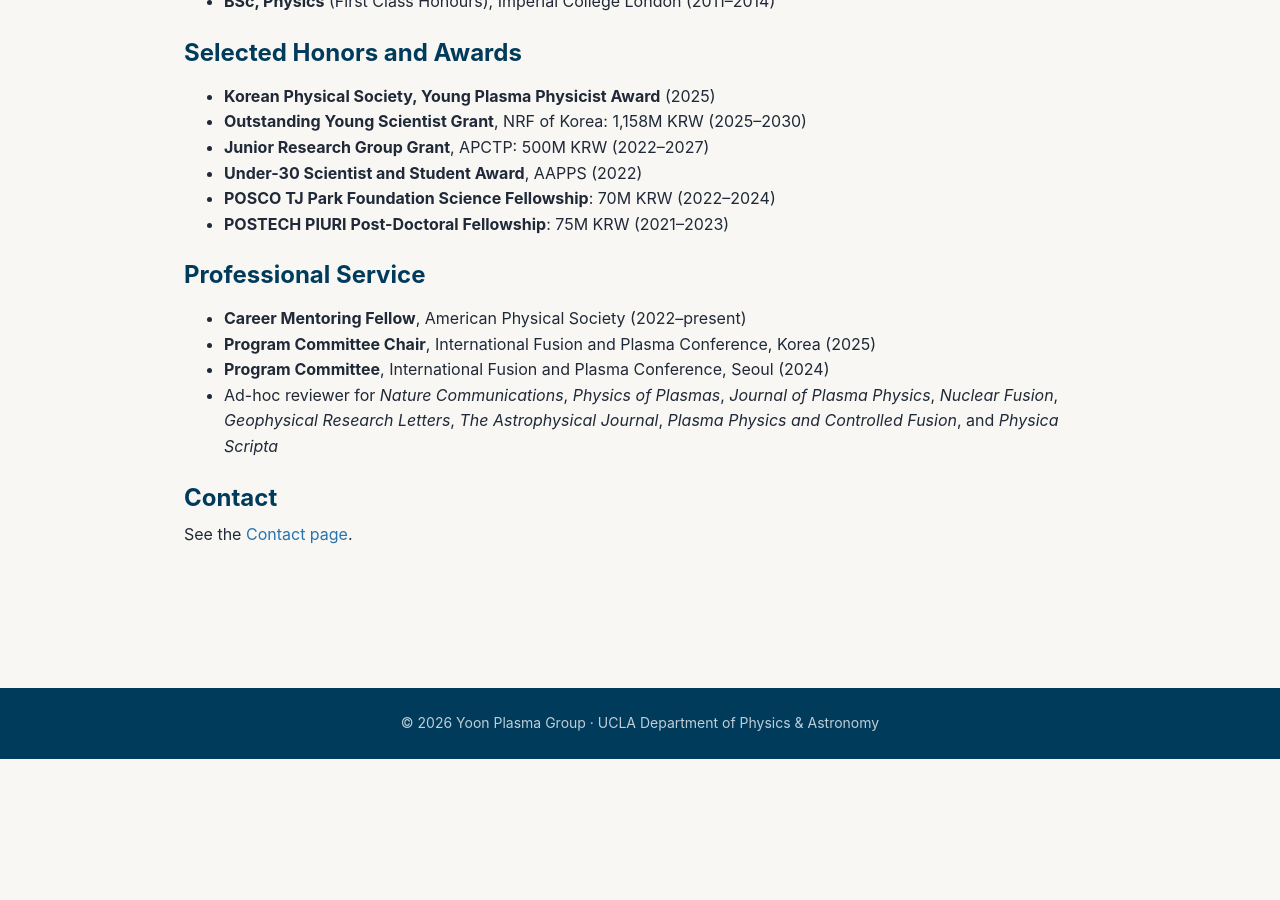
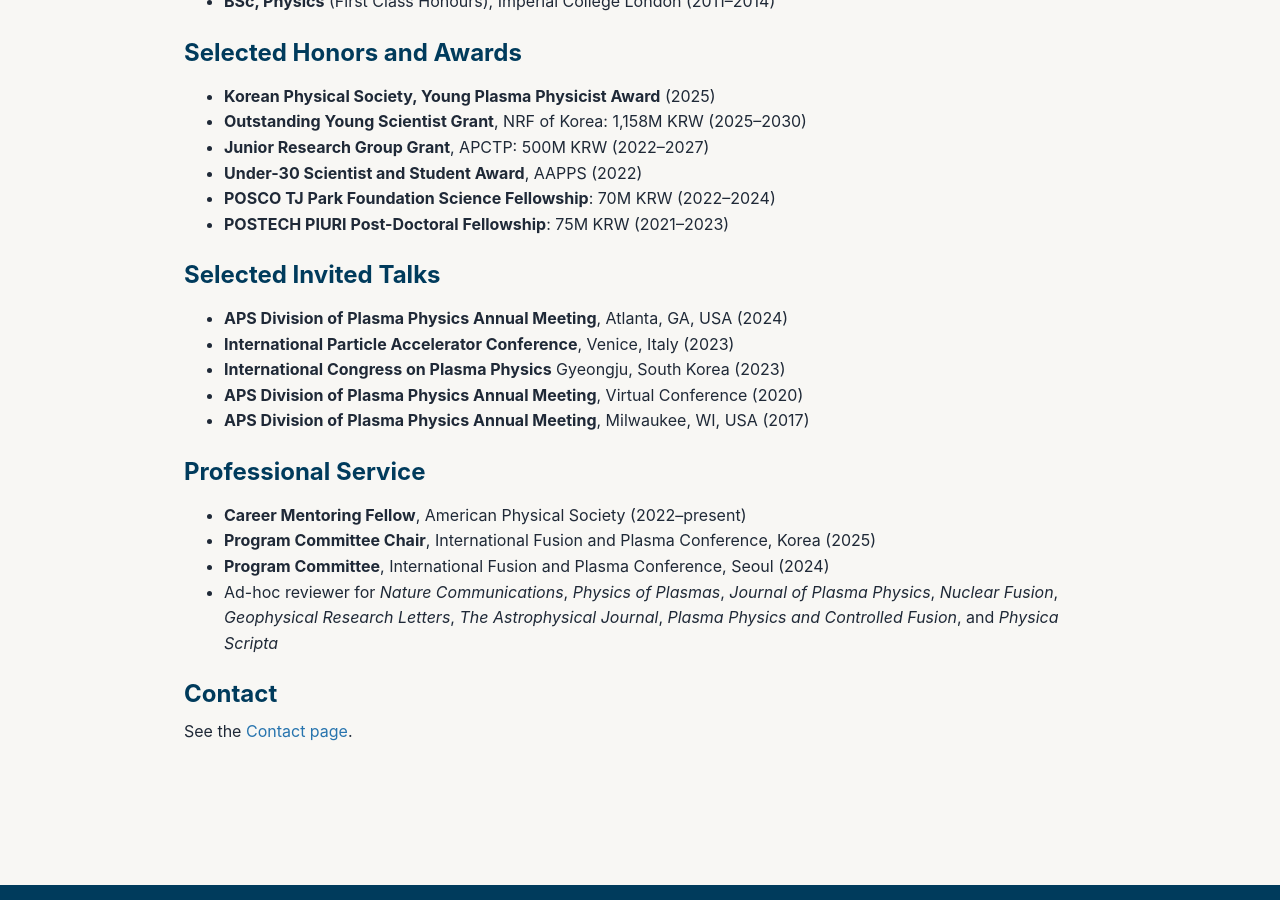
Before and after one commit to ydyoon93/yoonplasmagroup, a Jekyll site: the page built from team/pi.md, in a window 1280 px wide and 900 px high, scrolled down 518 px. Built offline with Jekyll 4.4.1, drawn with Linux system fonts in a browser that asks for light colours; before the commit the page ends 1277 px from its top, so only the background shows below that.

Commit message:
content: add selected invited talks section to PI page
Co-Authored-By: Claude Opus 4.7 (1M context) <noreply@anthropic.com>

```diff
--- a/team/pi.md
+++ b/team/pi.md
@@ -28,6 +28,14 @@ permalink: /team/pi/
 - **POSCO TJ Park Foundation Science Fellowship**: 70M KRW (2022–2024)
 - **POSTECH PIURI Post-Doctoral Fellowship**: 75M KRW (2021–2023)
 
+## Selected Invited Talks
+
+- **APS Division of Plasma Physics Annual Meeting**, Atlanta, GA, USA (2024)
+- **International Particle Accelerator Conference**, Venice, Italy (2023)
+- **International Congress on Plasma Physics** Gyeongju, South Korea (2023)
+- **APS Division of Plasma Physics Annual Meeting**, Virtual Conference (2020)
+- **APS Division of Plasma Physics Annual Meeting**, Milwaukee, WI, USA (2017)
+
 ## Professional Service
 
 - **Career Mentoring Fellow**, American Physical Society (2022–present)
```
